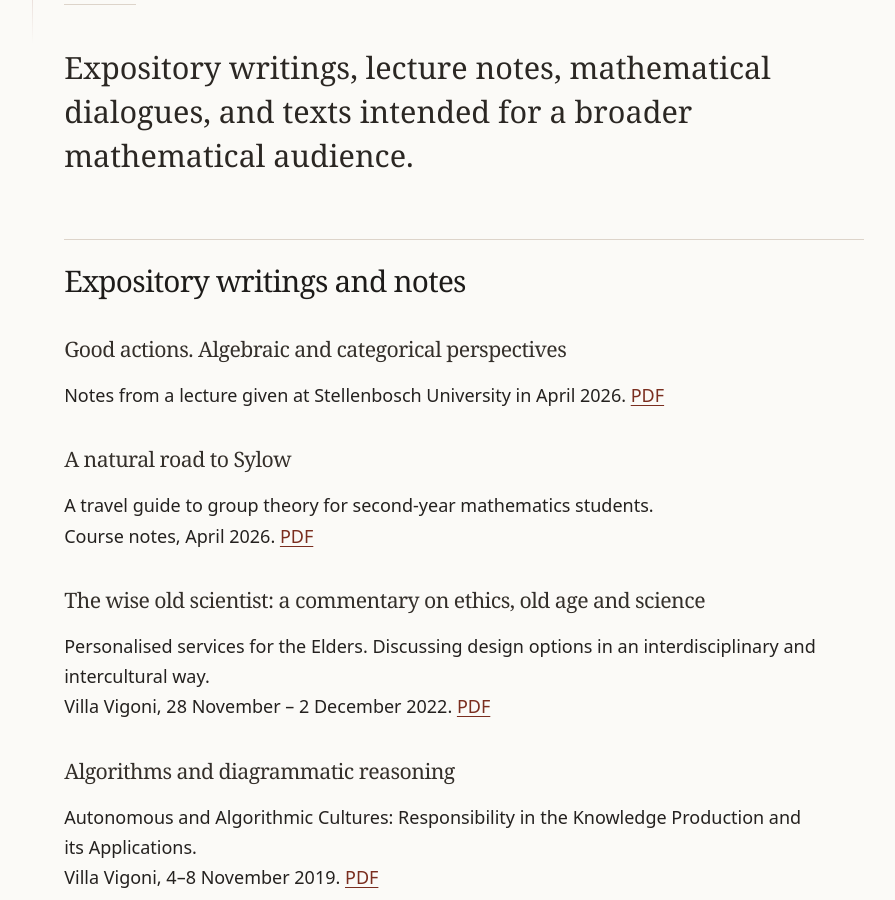
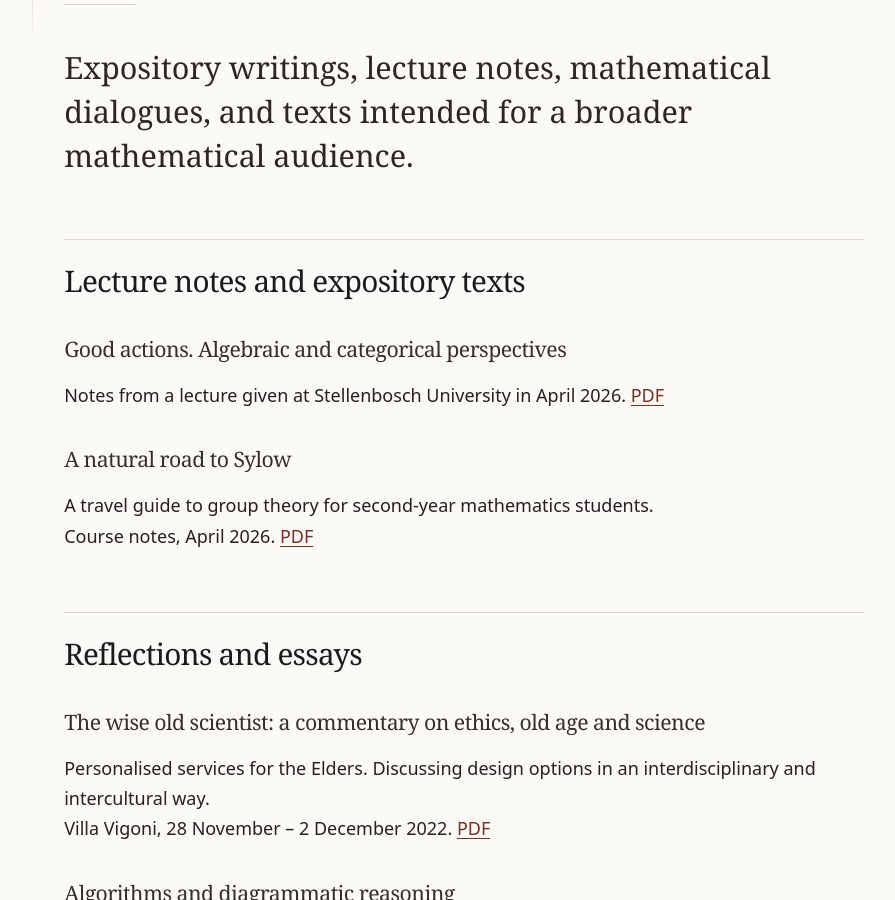
Before and after one commit to gmetere/gmetere.github.io, a Jekyll site: the page built from writing.md, in a window 1280 px wide and 900 px high, scrolled down 281 px. Shown: the whole window, without its empty margins (81-976 px from the left). Built offline with Jekyll 4.4.1, drawn with Linux system fonts in a browser that asks for light colours.

Commit message:
Update writing.md

```diff
--- a/writing.md
+++ b/writing.md
@@ -9,7 +9,7 @@ Expository writings, lecture notes, mathematical dialogues, and texts
 intended for a broader mathematical audience.
 </p>
 
-## Expository writings and notes
+## Lecture notes and expository texts
 
 ### Good actions. Algebraic and categorical perspectives
 
@@ -19,6 +19,8 @@ Notes from a lecture given at Stellenbosch University in April 2026.  [PDF](/act
 
 A travel guide to group theory for second-year mathematics students.
 Course notes, April 2026.  [PDF](/sylow.pdf)
+
+## Reflections and essays
 
 ### The wise old scientist: a commentary on ethics, old age and science
 
```
